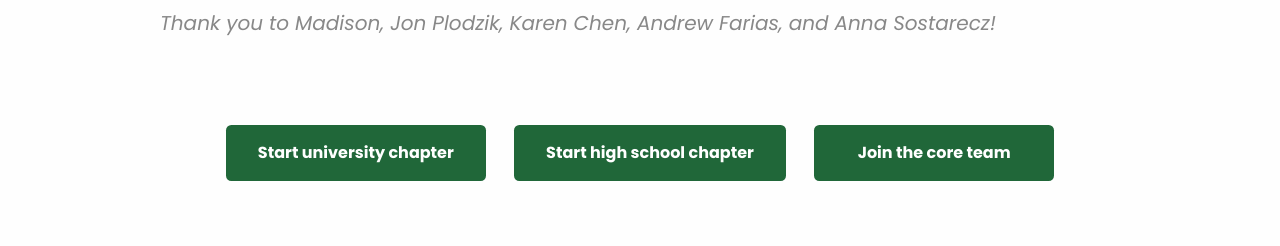
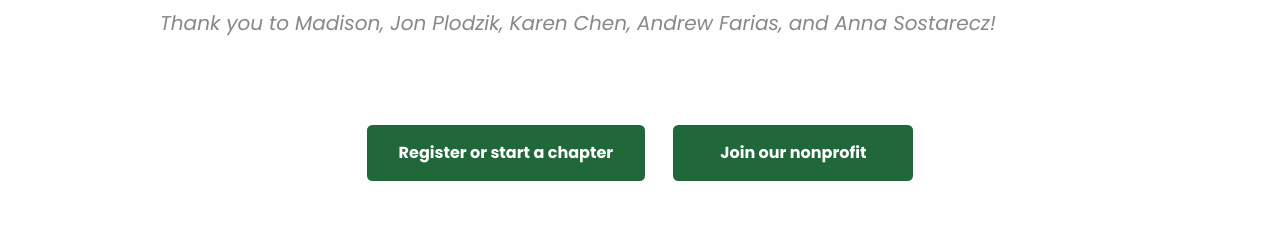
Before and after one commit to green2go-org/green2go.org, a plain HTML site: page index.html in a window 1280 px wide. Shown: the part 915-1161 px from the top of the page. Drawn offline with Linux system fonts and the light colour scheme.

Commit message:
Update CTA buttons

```diff
--- a/index.html
+++ b/index.html
@@ -63,9 +63,8 @@
                     <p class="larger-font left-aligned-text">Independently started programs: Benedictine University, <a href="https://www.bc.edu/content/dam/files/offices/sustainability/pdf/EnvEagleNewsletterSep2018.pdf" target="_blank" title="Green2Go at Boston College" rel="external">Boston College</a>, Brown University, Carleton College, <a href="https://dining.dartmouth.edu/initiatives/green2go/" target="_blank" title="Green2Go at Dartmouth College" rel="external">Dartmouth College</a>, Middlebury College, Pennsylvania State University, <a href="https://www.pepperdine.edu/sustainability/current-practices/food.htm" target="_blank" title="Green2Go at Pepperdine University" rel="external">Pepperdine University</a>, Tufts University, <a href="https://food.ok.ubc.ca/green2go/" target="_blank" title="Green2Go at University of British Columbia" rel="external">University of British Columbia</a>, <a href="https://www.sustainability.upenn.edu/sites/default/files/pdf/Green%202%20Go%20Reusable%20Container%20Report%20-%20AY14.pdf" target="_blank" title="Green2Go at University of Pennsylvania" rel="external">University of Pennsylvania</a>, University of Hartford.</p>
                     <p class="larger-font left-aligned-text"><em>Thank you to Madison, Jon Plodzik, Karen Chen, Andrew Farias, and Anna Sostarecz!</em></p>
                     <br/><br/>
-                    <a href="https://forms.gle/S69bn6YX6LiSeHYL8" target="_blank" title="Green2Go university chapter Google Form" rel="external" class="button">Start university chapter</a>
-                    <a href="https://forms.gle/CLqATJHtY9hPgkSu5" target="_blank" title="Green2Go high school chapter Google Form" rel="external" class="button">Start high school chapter</a>
-                    <a href="https://forms.gle/2nB9K5UUkZLYtvtV8" target="_blank" title="Green2Go core team Google Form" rel="external" class="button">Join the core team</a>
+                    <a href="https://bit.ly/3UuAIde" target="_blank" title="Green2Go Chapter Registration Form" rel="external" class="button">Register or start a chapter</a>
+                    <a href="https://bit.ly/highschoolg2g" target="_blank" title="Green2Go core team Google Form" rel="external" class="button">Join our nonprofit</a>
                     <br/><br/><br/><br/>
                     <iframe id="map" src="https://www.google.com/maps/d/embed?mid=1h1szWDMK5Hn_8lSkl2aNY9yAhF8E88_R"></iframe>
                 </div>
```
